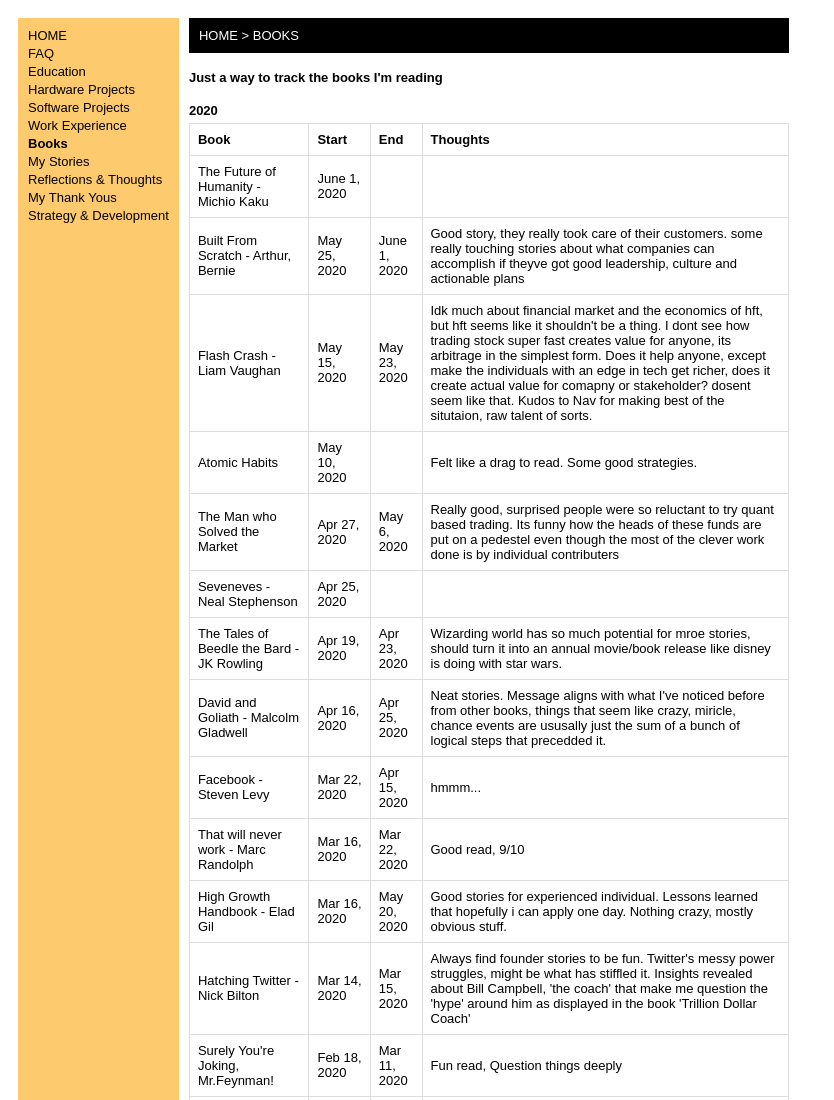
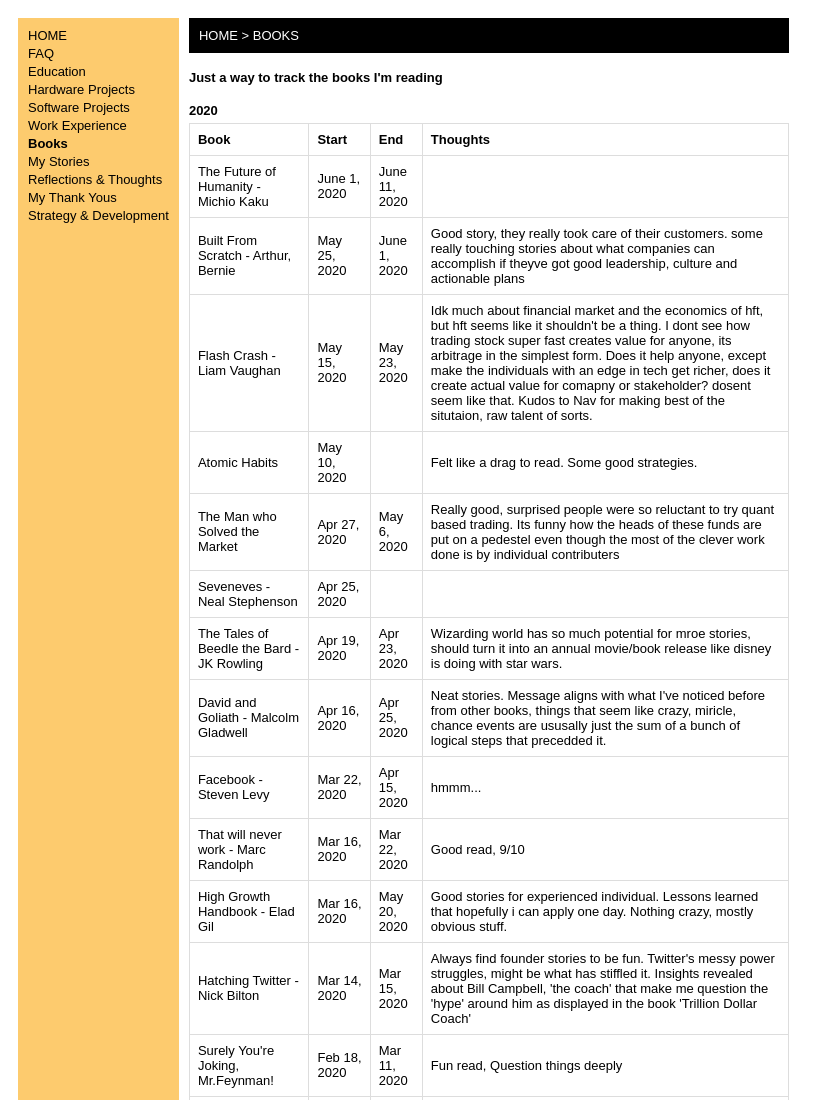
Before and after one commit to aditpatel14/AditPatelPortfolio, a plain HTML site: page pages/books.html in a window 1280 px wide. Shown: the top 1100 px of the page, without its empty margins (0-834 px from the left). Drawn offline with Linux system fonts and the light colour scheme.

Commit message:
book done

```diff
--- a/pages/books.html
+++ b/pages/books.html
@@ -54,7 +54,7 @@
             <tr>
               <td>The Future of Humanity - Michio Kaku</td>
               <td>June 1, 2020</td>
-              <td></td>
+              <td>June 11, 2020</td>
               <td></td>
             </tr>
 
```
